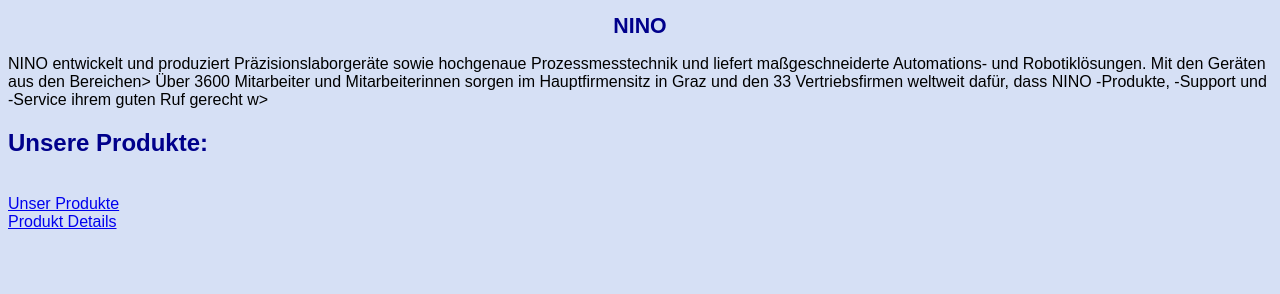
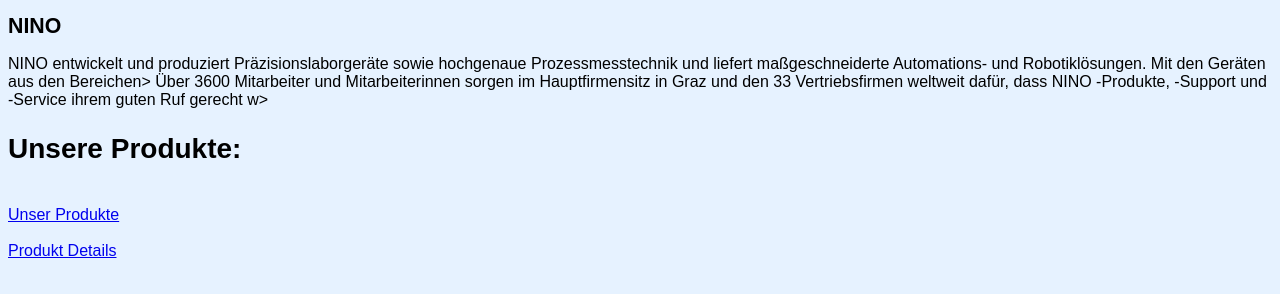
Before and after one commit to micilucic/IT-Projektmanagement, a plain HTML site: page indexm.html in a window 1280 px wide. Drawn offline with Linux system fonts and the light colour scheme.

Commit message:
changed the structure

```diff
--- a/indexm.html
+++ b/indexm.html
@@ -6,15 +6,16 @@
 <title> Homepage Kunde</title>
 <style>
 body {
-background-color: #D6E0F5;
+background-color: #e6f2ff;
 font-family: arial;
 }
 h1, h2 {
-color: darkblue;
+color: black;
 font-family: arial;
+font-size: 21pt;
+text-align: left;
 }
 h1 {
-text-align: center;
 font-size: 16pt;
 {
 
@@ -35,9 +36,9 @@ font-size: 16pt;
 <br/>
 <h2>Unsere Produkte:</h2>
 
-<br/>
+</br>
 <a href="http://zam.chrishofer.net/~mayssa/messger%C3%A4te/produkte/">Unser Produkte</a>
-<br/>
+</br> </br>
 <a href="http://zam.chrishofer.net/~mayssa/messger%C3%A4te/Details/">Produkt Details</a>
 <a href="
 </body>
```
